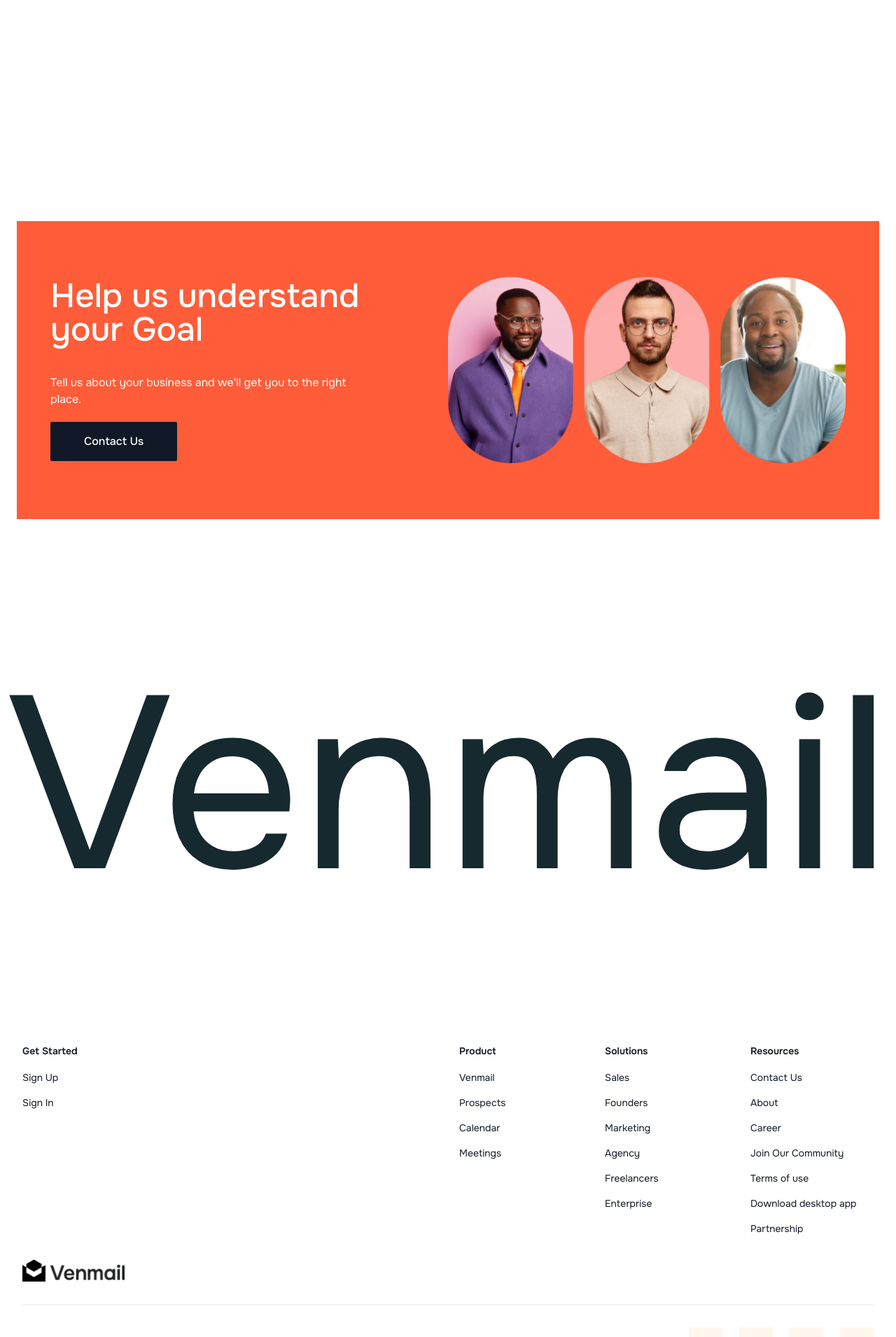
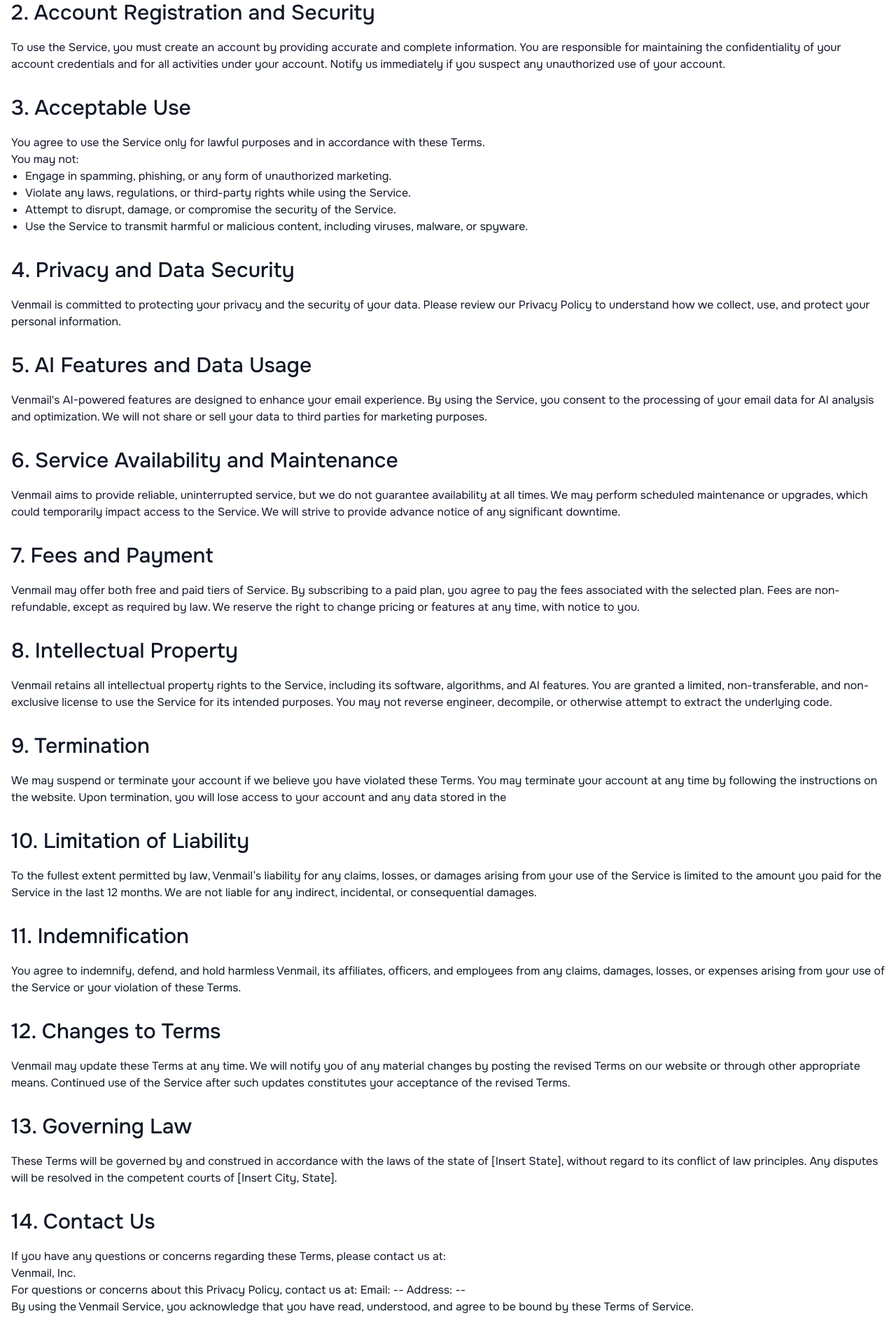
Before and after one commit to VenMail/landing_cms, a Next.js app: page /resources/terms-of-service in a window 1280 px wide. Before the commit this address had no page. Shown: the part 680-2591 px from the top of the page at 70% size. Built offline with nearby package versions, Linux system fonts and the light colour scheme.

Commit message:
terms of service

```diff
--- a/src/components/layout/Footer.jsx
+++ b/src/components/layout/Footer.jsx
@@ -32,7 +32,7 @@
         { label: "About", href: "/resources/about" },
         { label: "Career", href: "/resources/career" },
         { label: "Join Our Community", href: "/resources/community" },
-        { label: "Terms of use", href: "/resources/terms-of-use" },
+        { label: "Terms of Service", href: "/resources/terms-of-service" },
         {
           label: "Download desktop app",
           href: "/resources/download-desktop-app",
@@ -127,8 +127,8 @@
           <div className="mt-6 pt-8 border-t border-gray-200 ">
             <div className="flex flex-col md:flex-row justify-between items-center">
               <div className="flex space-x-6 mb-4 md:mb-0">
-                <a href="/resources/terms-of-use" className="text-black text-sm">
-                  Terms of Use
+                <a href="/resources/terms-of-service" className="text-black text-sm">
+                  Terms of Service
                 </a>
                 <a href="/resources/privacy-policy" className="text-black text-sm">
                   Privacy Policy
--- /dev/null
+++ b/src/pages/resources/terms-of-service.jsx
@@ -0,0 +1,230 @@
+import React from "react";
+
+const data = {
+  termsVersion: "1.0",
+  lastUpdated: "2024-12-23",
+  sections: [
+    {
+      id: "",
+      title: "Last Updated: December 13, 2024",
+      content: [
+        {
+          type: "paragraph",
+          text: 'These Terms of Service ("Terms") govern your access to and use of the Venmail website and its associated services (the "Service"), provided by Venmail, Inc. ("Venmail," "we," "us," or "our"). By using the Service, you agree to be bound by these Terms, as well as our Privacy Policy. If you do not agree to these Terms, do not use the Service.',
+        },
+      ],
+    },
+    {
+      id: "1.",
+      title: "Service Disruption",
+
+      content: [
+        {
+          type: "paragraph",
+          text: "Venmail offers secure, AI-powered email services designed to help you stay organized and drive business growth. The Service includes access to your Venmail account, email management features, AI-powered tools, and other related functionalities as described on our website.",
+        },
+      ],
+    },
+    {
+      id: "2.",
+      title: "Account Registration and Security",
+
+      content: [
+        {
+          type: "paragraph",
+          text: "To use the Service, you must create an account by providing accurate and complete information. You are responsible for maintaining the confidentiality of your account credentials and for all activities under your account. Notify us immediately if you suspect any unauthorized use of your account.",
+        },
+      ],
+    },
+    {
+      id: "3.",
+      title: "Acceptable Use",
+
+      content: [
+        {
+          type: "paragraph",
+          text: "You agree to use the Service only for lawful purposes and in accordance with these Terms.",
+        },
+        {
+          type: "paragraph",
+          text: "You may not:",
+        },
+        {
+          type: "list",
+          items: [
+            "Engage in spamming, phishing, or any form of unauthorized marketing.",
+            "Violate any laws, regulations, or third-party rights while using the Service.",
+            "Attempt to disrupt, damage, or compromise the security of the Service.",
+            "Use the Service to transmit harmful or malicious content, including viruses, malware, or spyware.",
+          ],
+        },
+      ],
+    },
+    {
+      id: "4.",
+      title: "Privacy and Data Security",
+      content: [
+        {
+          type: "paragraph",
+          text: "Venmail is committed to protecting your privacy and the security of your data. Please review our Privacy Policy to understand how we collect, use, and protect your personal information.",
+        },
+      ],
+    },
+    {
+      id: "5.",
+      title: "AI Features and Data Usage",
+      content: [
+        {
+          type: "paragraph",
+          text: "Venmail's AI-powered features are designed to enhance your email experience. By using the Service, you consent to the processing of your email data for AI analysis and optimization. We will not share or sell your data to third parties for marketing purposes.",
+        },
+      ],
+    },
+    {
+      id: "6.",
+      title: "Service Availability and Maintenance",
+      content: [
+        {
+          type: "paragraph",
+          text: "Venmail aims to provide reliable, uninterrupted service, but we do not guarantee availability at all times. We may perform scheduled maintenance or upgrades, which could temporarily impact access to the Service. We will strive to provide advance notice of any significant downtime.",
+        },
+      ],
+    },
+
+    {
+      id: "7.",
+      title: "Fees and Payment",
+      content: [
+        {
+          type: "paragraph",
+          text: "Venmail may offer both free and paid tiers of Service. By subscribing to a paid plan, you agree to pay the fees associated with the selected plan. Fees are non-refundable, except as required by law. We reserve the right to change pricing or features at any time, with notice to you.",
+        },
+      ],
+    },
+    {
+      id: "8.",
+      title: "Intellectual Property",
+      content: [
+        {
+          type: "paragraph",
+          text: "Venmail retains all intellectual property rights to the Service, including its software, algorithms, and AI features. You are granted a limited, non-transferable, and non-exclusive license to use the Service for its intended purposes. You may not reverse engineer, decompile, or otherwise attempt to extract the underlying code.",
+        },
+      ],
+    },
+    {
+      id: "9.",
+      title: "Termination",
+      content: [
+        {
+          type: "paragraph",
+          text: "We may suspend or terminate your account if we believe you have violated these Terms. You may terminate your account at any time by following the instructions on the website. Upon termination, you will lose access to your account and any data stored in the",
+        },
+      ],
+    },
+    {
+      id: "10.",
+      title: "Limitation of Liability",
+      content: [
+        {
+          type: "paragraph",
+          text: "To the fullest extent permitted by law, Venmail’s liability for any claims, losses, or damages arising from your use of the Service is limited to the amount you paid for the Service in the last 12 months. We are not liable for any indirect, incidental, or consequential damages.",
+        },
+      ],
+    },
+    {
+        id: "11.",
+        title: "Indemnification",
+        content: [
+          {
+            type: "paragraph",
+            text: "You agree to indemnify, defend, and hold harmless Venmail, its affiliates, officers, and employees from any claims, damages, losses, or expenses arising from your use of the Service or your violation of these Terms.",
+          },
+        ],
+      },
+      {
+        id: "12.",
+        title: "Changes to Terms",
+        content: [
+          {
+            type: "paragraph",
+            text: "Venmail may update these Terms at any time. We will notify you of any material changes by posting the revised Terms on our website or through other appropriate means. Continued use of the Service after such updates constitutes your acceptance of the revised Terms.",
+          },
+        ],
+      },
+      {
+        id: "13.",
+        title: "Governing Law",
+        content: [
+          {
+            type: "paragraph",
+            text: "These Terms will be governed by and construed in accordance with the laws of the state of [Insert State], without regard to its conflict of law principles. Any disputes will be resolved in the competent courts of [Insert City, State].",
+          },
+        ],
+      },
+      {
+        id: "14.",
+        title: "Contact Us",
+        content: [
+          {
+            type: "paragraph",
+            text: "If you have any questions or concerns regarding these Terms, please contact us at:",
+          },
+          {
+            type: "paragraph",
+            text: "Venmail, Inc.",
+          },
+          {
+            type: "paragraph",
+            text: "For questions or concerns about this Privacy Policy, contact us at: Email: --  Address: --",
+          },
+          {
+            type: "paragraph",
+            text: "By using the Venmail Service, you acknowledge that you have read, understood, and agree to be bound by these Terms of Service.",
+          },
+        ],
+      },
+  ],
+};
+
+function PrivacyPolicy() {
+  return (
+    <section className="bg-white ">
+      <div className="max-w-screen-xl px-4 mx-auto md:gap-8 xl:gap-0">
+        <h1 className="mb-4 py-20 text-3xl md:text-7xl text-center font-medium tracking-tight md:leading-[96px] text-black">
+          Terms of Service
+        </h1>
+        {data.sections.map((section) => (
+          <div key={section.id} className="mb-8">
+            <h2 className="text-black text-3xl font-medium mb-5">
+              {section.id} {section.title}
+            </h2>
+            {section.content.map((item, index) => {
+              if (item.type === "paragraph") {
+                return (
+                  <p key={index} className="text-black">
+                    {item.text}
+                  </p>
+                );
+              } else if (item.type === "list") {
+                return (
+                  <div className="pl-5">
+                    <ul key={index} className="list-disc">
+                      {item.items.map((listItem, listIndex) => (
+                        <li className="text-black" key={listIndex}>
+                          {listItem}
+                        </li>
+                      ))}
+                    </ul>
+                  </div>
+                );
+              }
+              return null; // Handle other content types if necessary
+            })}
+          </div>
+        ))}
+      </div>
+    </section>
+  );
+}
+
+export default PrivacyPolicy;
```
